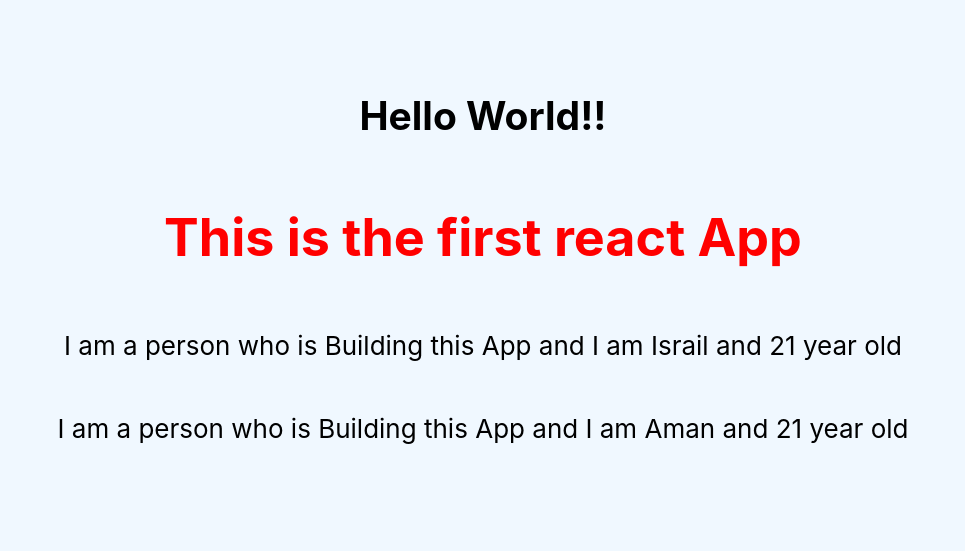
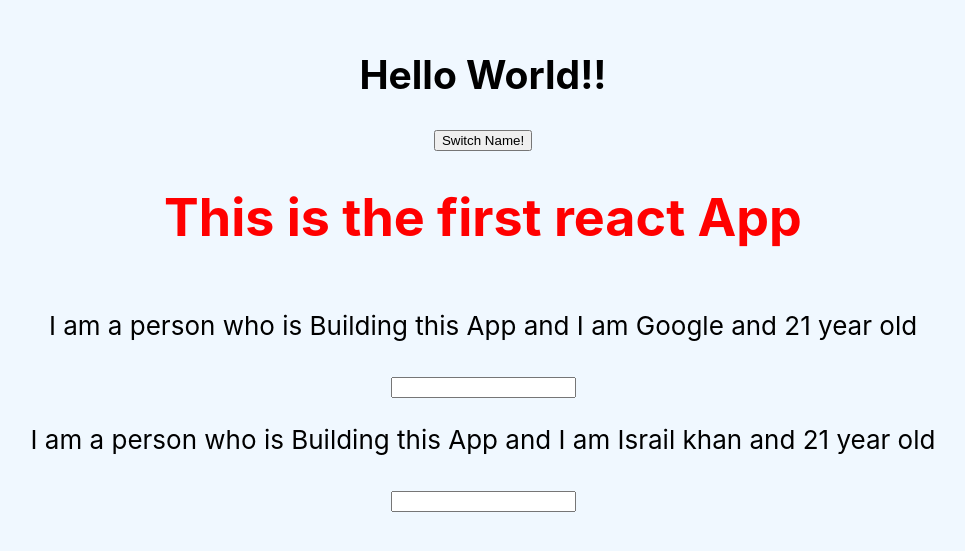
Before and after one commit to israilkhan01/First-React-App, a React (Create React App) app: page / in a window 1280 px wide. Shown: the part 135-686 px from the top of the page, without its empty margins (157-1122 px from the left). Built offline with nearby package versions, Linux system fonts and the light colour scheme.

Commit message:
playing around with components

```diff
--- a/src/App.js
+++ b/src/App.js
@@ -1,19 +1,44 @@
-import React from 'react';
-import logo from './logo.svg';
+import React,{ Component } from 'react';
+// import logo from './logo.svg';
 import './App.css';
 import Person from './Person/Person'
-function App() {
+class App extends Component{
+  state={
+    persons:[
+      { name:"Israil khan", dream:"Google"},
+    ],
+    otherStuff:"pubg lover"
+  }
+  switchNameHandler=()=>{
+    // console.log("Was Clicked!!");
+    // DON'T Do this this.state.persons[0].name="Fat Boy";
+    this.setState({
+      persons:[
+        { name:"Aliza", dream:"Microsoft"},
+      ]
+    })
+  }
+  switchChangeHandler=(event)=>{
+       this.setState({
+      persons:[
+        { name:event.target.value, dream:"Microsoft"},
+      ]
+    })
+  }
+  render(){
     return (
       <div className="App">
         <header className="App-header">
           <h2>Hello World!!</h2>
-
+          <button onClick={this.switchNameHandler}>Switch Name!</button>
           <h1 className="App-link"> This is the first react App</h1>
-        <Person name="Israil" Age="21"/>
-        <Person name="Aman" Age="21">My hobbies is: Playing pubg</Person>
+          <Person name={this.state.persons[0].dream} Age="21" change={this.switchChangeHandler}/>
+          <Person name={this.state.persons[0].name} Age="21" click={this.switchNameHandler}>My hobbies is: Playing pubg</Person>
         </header>
       </div>
     );
   }
+}
+
 
 export default App;
--- a/src/Person/Person.js
+++ b/src/Person/Person.js
@@ -3,9 +3,10 @@ import React from 'react'
 const person=(props)=>{
 return (
       <div>
-          <p>I am a person who is Building this App and I am {props.name} and  {props.Age} year old
+          <p onClick={props.click}>I am a person who is Building this App and I am {props.name} and  {props.Age} year old
           </p>
         <p>{props.class}</p>
+        <input type="text" onChange={props.change}/>
       </div>
     )
 };
```
Lines whose indentation alone changed are shown as unchanged.
